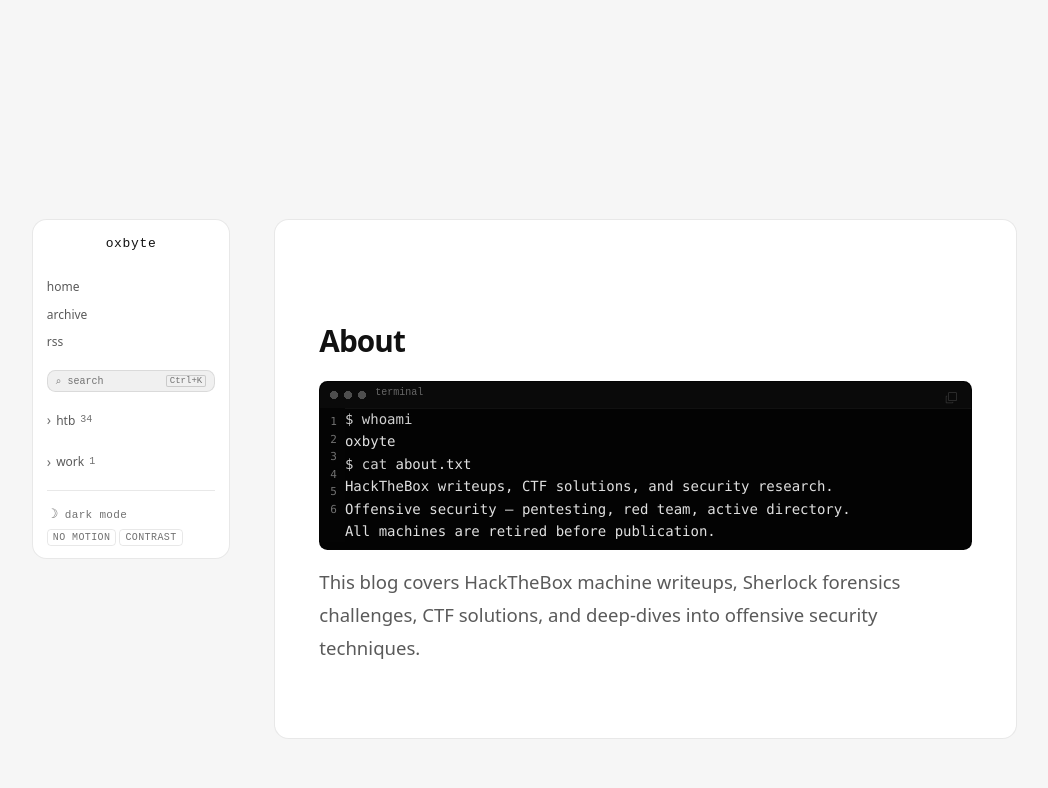
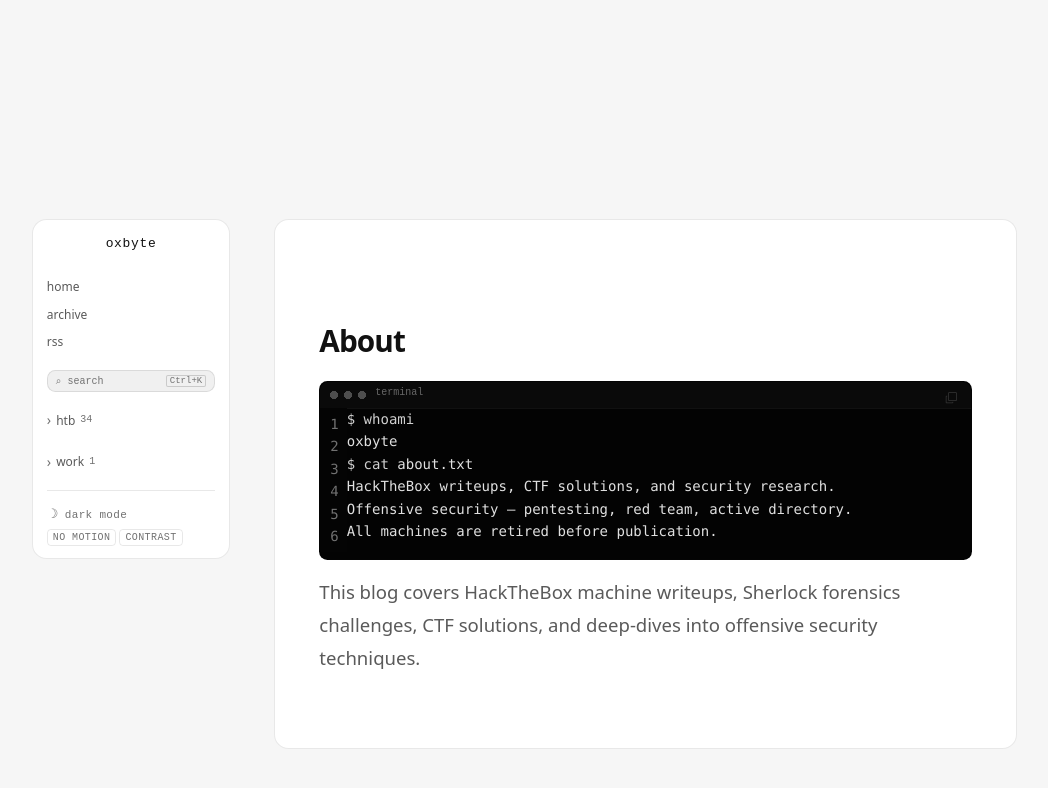
Before and after one commit to oxbyte0/oxbyte0.github.io, a Jekyll site: the page built from about.md, in a window 1280 px wide. Shown: the top 788 px of the page, without its empty margins (77-1125 px from the left). Built offline with Jekyll 4.4.1, drawn with Linux system fonts in a browser that asks for light colours.

Commit message:
fix: gutter line numbers going blank partway through long code blocks
Rouge renders line numbers as a single <pre class="lineno"> in one
table cell next to a single <pre> of code in the other -- no per-line
alignment, the row just stretches to fit whichever cell is taller.

Gutter used a fixed 11px font-size while the code column used
clamp(12px, 0.75vw + 7px, 14px), which saturates at 14px on any normal
desktop viewport. Same line-height multiplier (1.6) on two different
font sizes means different px-per-line, so gutter content (11*1.6=
17.6px/line) ends up visibly shorter than code content (14*1.6=
22.4px/line). On a 50-line block that is 880px of numbers next to
1120px of code -- numbers stop at ~79% down the block and the rest of
the gutter is blank, even though every code line is still there.

Fix: gutter now uses the same font-size expression as the code column,
so every line is pixel-identical height in both cells. Verified with a
real browser (Playwright): gutter and code column heights now match to
sub-pixel precision across all 17 code blocks on the paperwork post
(previously the ~24-line blocks showed a visible gap).

```diff
--- a/_sass/_code.scss
+++ b/_sass/_code.scss
@@ -5,7 +5,7 @@
   .rouge-table { border-collapse: collapse; margin: 0; min-width: 100%; width: max-content; }
   .rouge-table td { padding: 0; border: none; vertical-align: top; }
   td.rouge-gutter.gl { padding: 5px 8px 5px 10px; width: 1%; white-space: nowrap; text-align: right; position: sticky; left: 0; z-index: 2; background: var(--c-code-bg); }
-  td.rouge-gutter pre.lineno { padding: 0; margin: 0; background: none; border: none; font-size: 11px; line-height: 1.6; color: var(--c-muted); user-select: none; -webkit-user-select: none; }
+  td.rouge-gutter pre.lineno { padding: 0; margin: 0; background: none; border: none; font-size: clamp(12px, 0.75vw + 7px, 14px); line-height: 1.6; color: var(--c-muted); user-select: none; -webkit-user-select: none; }
   td.rouge-code { padding: 5px 10px 7px 8px; }
   td.rouge-code pre { padding: 0; margin: 0; background: none; border: none; overflow: visible; min-width: 0; white-space: pre; font-size: clamp(12px, 0.75vw + 7px, 14px); line-height: 1.6; }
 
```
